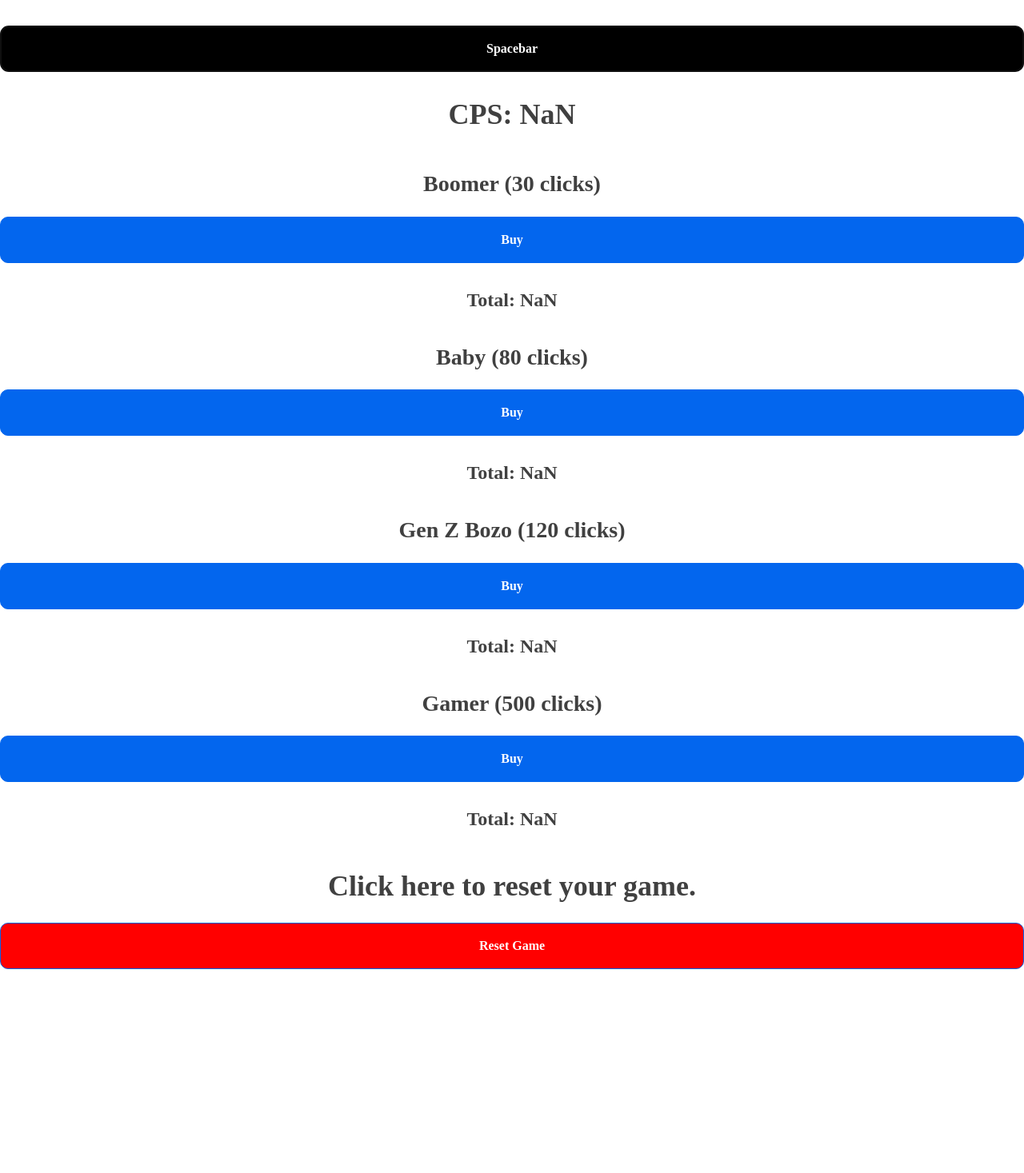
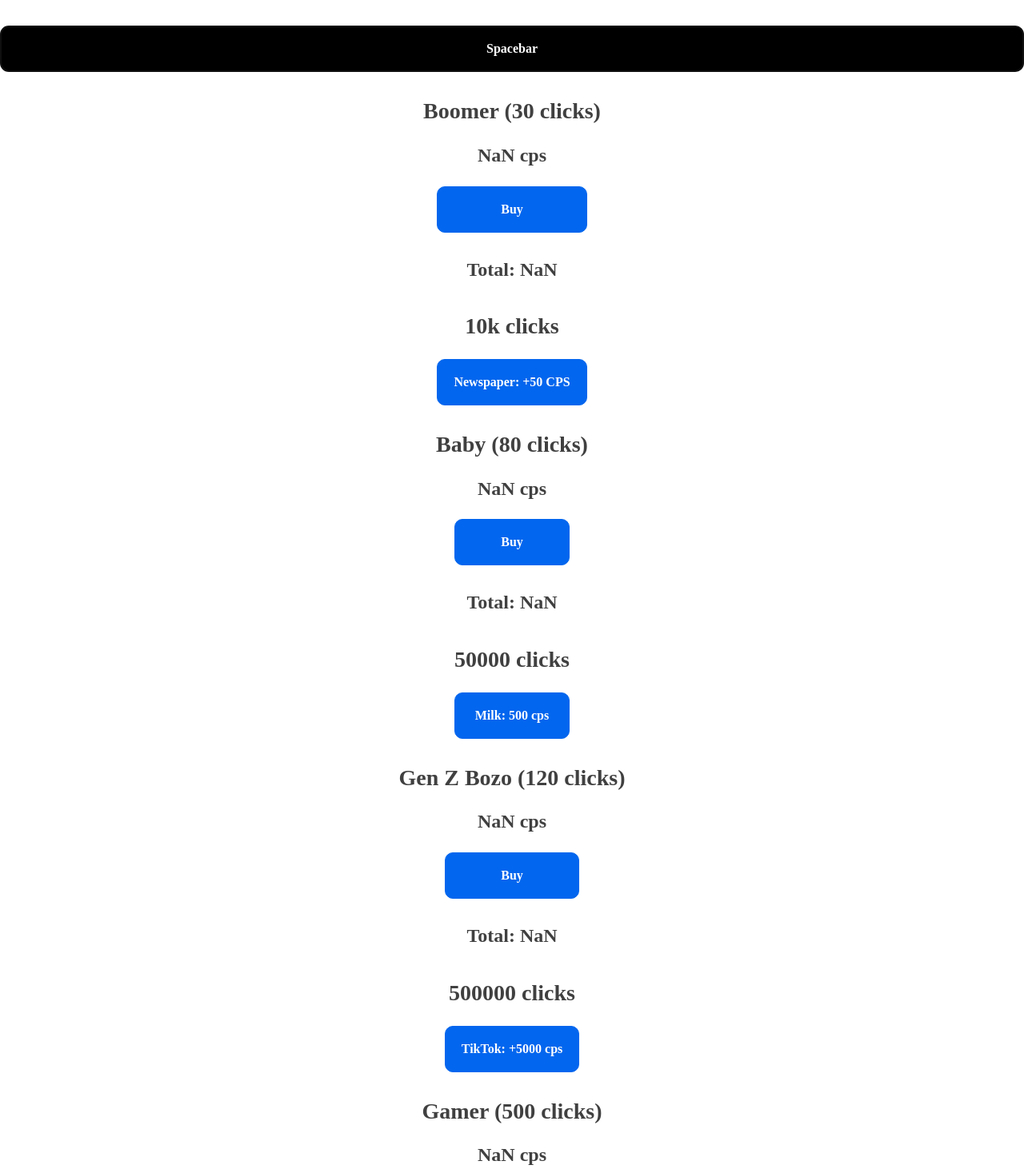
Before and after one commit to nothankyouwdym/ClickerGame, a React (Vite) app: page / in a window 1280 px wide. Shown: the part 283-1750 px from the top of the page at 80% size. Before the commit the page ends 1503 px from the top, so only its background shows below. Built offline with nearby package versions, Linux system fonts and the light colour scheme.

Commit message:
2 files modified

```diff
--- a/src/App.jsx
+++ b/src/App.jsx
@@ -134,6 +134,47 @@ function App(){
         }
       }
     }
+
+    const BoomerSpecial = () =>{
+      if (count >= 10000){
+        setCount(count-10000)
+        setInterval(function (){
+          setCount(count => (count+50))
+        },1000)
+        setCPS(parseInt(localStorage.getItem("cps")+50))
+      }
+    }
+
+    const BabySpecial = () =>{
+      if (count >= 50000){
+        setCount(count-50000)
+        setInterval(function (){
+          setCount(count => (count+500))
+        },1000)
+        setCPS(parseInt(localStorage.getItem("cps")+500))
+      }
+    }
+
+    const GenZSpecial = () =>{
+      if (count >= 500000){
+        setCount(count-500000)
+        setInterval(function (){
+          setCount(count => (count+5000))
+        },1000)
+        setCPS(parseInt(localStorage.getItem("cps")+5000))
+      }
+    }
+
+    const GamerSpecial = () =>{
+      if (count >= 5000000){
+        setCount(count-5000000)
+        setInterval(function (){
+          setCount(count => (count+75000))
+        },1000)
+        setCPS(parseInt(localStorage.getItem("cps")+75000))
+      }
+    }
+
     return(
       <section>
         <div className="Nav">
@@ -148,28 +189,59 @@ function App(){
           <h1>{count}</h1>
           <button onClick={handleClick} id="spacebar" autoFocus={true} >Spacebar</button>
           <div>
-            <h1>CPS: {Math.floor(cps)}</h1>
+            <h1 style={{position: "fixed", top: "60px"}}>CPS: {Math.floor(cps)}</h1>
           </div>
         </div>
 
 
         <div id="Shop">
+          <div>
             <h3>Boomer ({boomerPrice} clicks)</h3>
+            <h4>{(boomerCount + 1) * 1} cps</h4>
+            <div id="btn-group">
               <button onClick={Boomer}>Buy</button>
               <h4>Total: {boomerCount}</h4>
+              <h3>10k clicks</h3>
+              <button onClick={BoomerSpecial}>Newspaper: +50 CPS</button>
+            </div>
+          </div>
 
+         <div>
           <h3>Baby ({babyPrice} clicks)</h3>
+          <h4>{(babyCount+ 1) * 5} cps</h4>
+          <div id="btn-group">
             <button onClick={Baby}>Buy</button>
             <h4>Total: {babyCount}</h4>
+            <h3>50000 clicks</h3>
+            <button onClick={BabySpecial}>Milk: 500 cps</button>
+          </div>
+        </div>
 
+        <div>
           <h3>Gen Z Bozo ({genzPrice} clicks)</h3>
+          <h4>{(genzCount + 1) * 25} cps</h4>
+          <div id="btn-group">
             <button onClick={GenZ}>Buy</button>
             <h4>Total: {genzCount}</h4>
+            <h3>500000 clicks</h3>
+            <button onClick={GenZSpecial}>TikTok: +5000 cps</button>
+          </div>
+        </div>
 
+        <div>
         <h3>Gamer ({gamerPrice} clicks)</h3>
+        <h4>{(gamerCount + 1) * 50} cps</h4>
+        <div id ="btn-group">
           <button onClick={Gamer}>Buy</button>
           <h4>Total: {gamerCount}</h4>
+          <h3>5000000 clicks</h3>
+          <button onClick={GamerSpecial}>Gaming mouse: +75000 cps</button>
         </div>
+        </div>
+
+        </div>
+
+
         <div id="Input">
           <h1>Click here to reset your game.</h1>
           <button onClick={resetGame} id="reset">Reset Game</button>
--- a/src/index.css
+++ b/src/index.css
@@ -29,7 +29,15 @@
 
 #Shop{
   text-align: center;
-  overflow-x: hidden;
+  overflow-x: scroll;
+  block-size: small;
+  width: 50%;
+  align-items: center;
+  margin: auto;
+}
+
+#btn-group{
+  display: inline-block;
 }
 
 /* Sections
@@ -829,6 +837,8 @@ dd {
 
 #reset{
   background: red;
+  display: inline-block;
+  width: 50%;
 }
 
 .button:hover, a.button:hover, button:hover, [type=submit]:hover, [type=reset]:hover, [type=button]:hover {
```
Lines whose indentation alone changed are shown as unchanged.
